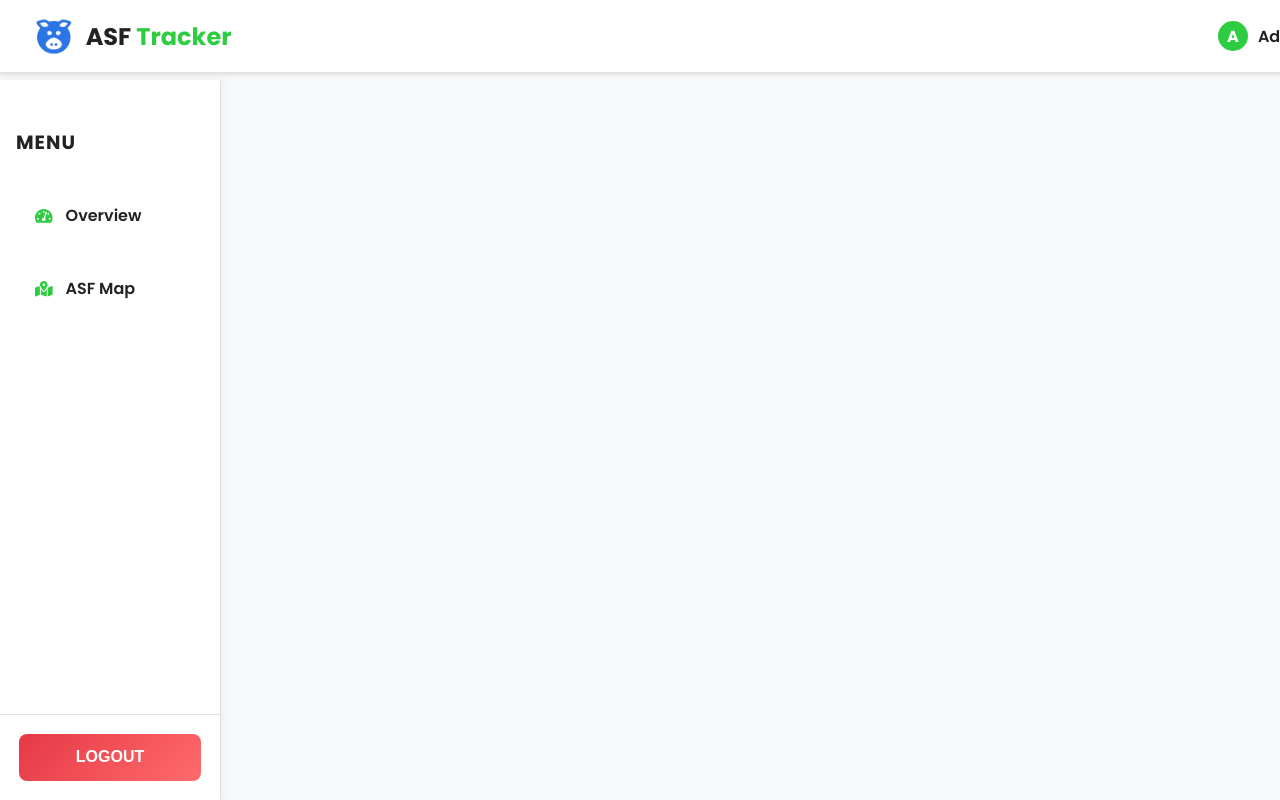
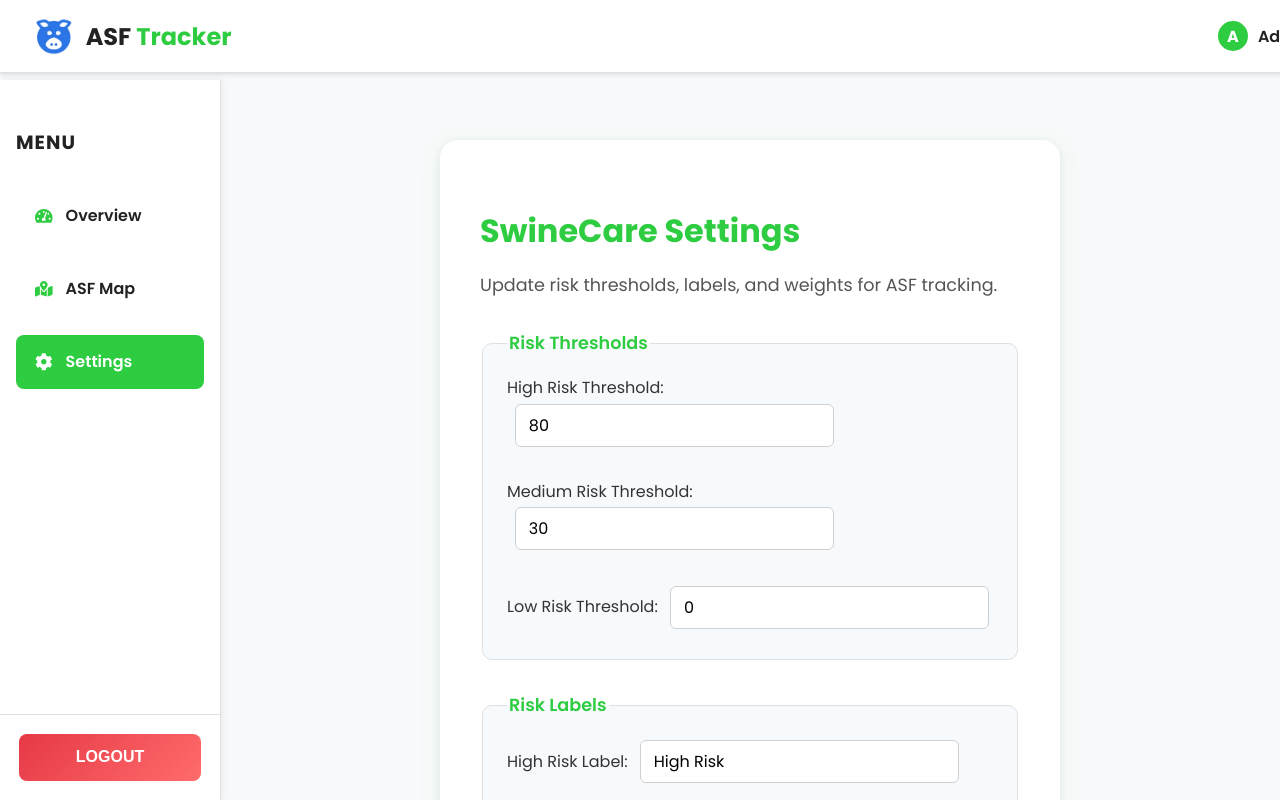
Before and after one commit to argieuwu/admin-swine-care, a React (Vite) app: page /settings in a window 1280 px wide. Built offline with nearby package versions, Linux system fonts and the light colour scheme; no server answers; the database is empty.

Commit message:
adding admin control panel for swinecare

```diff
--- a/src/App.jsx
+++ b/src/App.jsx
@@ -10,6 +10,7 @@ import Overview from './pages/Overview/Overview.jsx';
 import Map from './pages/Map/Map.jsx';
 import Login from './pages/Login/Login.jsx';
 import Register from './pages/Register/Register.jsx';
+import Settings from './pages/Setting/Settings.jsx';
 
 function App() {
   return (
@@ -32,6 +33,7 @@ function App() {
                       <Routes>
                         <Route path="/overview" element={<Overview />} />
                         <Route path="/map" element={<Map />} />
+                        <Route path="/settings" element={<Settings />} />
                       </Routes>
                     </div>
                   </div>
--- a/src/components/AuthHeader/AuthHeader.jsx
+++ b/src/components/AuthHeader/AuthHeader.jsx
@@ -5,7 +5,7 @@ const AuthHeader = () => (
   <header className={styles.authHeader}>
     <div className={styles.navContainer}>
       <div className={styles.logo}>
-        <img src="/public/SwineCareFinal.png" alt="ASF Tracker Logo" className={styles.logoIcon} />
+        <img src="/SwineCareFinal.png" alt="ASF Tracker Logo" className={styles.logoIcon} />
         <span className={styles.logoText}>
           ASF <span className={styles.highlight}>Tracker</span>
         </span>
--- a/src/components/Header/Header.jsx
+++ b/src/components/Header/Header.jsx
@@ -8,7 +8,7 @@ const Header = () => {
       <div className={styles.navContainer}>
         <div className={styles.logo}>
           <Link to="/overview">
-            <img src="/public/SwineCareFinal.png" alt="ASF Tracker Icon" className={styles.logoIcon} />
+            <img src="/SwineCareFinal.png" alt="ASF Tracker Icon" className={styles.logoIcon} />
             <span className={styles.logoText}>
               ASF <span className={styles.highlight}>Tracker</span>
             </span>
--- a/src/components/Sidebar/Sidebar.jsx
+++ b/src/components/Sidebar/Sidebar.jsx
@@ -1,7 +1,7 @@
 import React, { useState } from 'react';
 import { Link, useLocation, useNavigate } from 'react-router-dom';
 import styles from './Sidebar.module.css';
-import { FaTachometerAlt, FaMapMarkedAlt } from 'react-icons/fa';
+import { FaTachometerAlt, FaMapMarkedAlt, FaCog } from 'react-icons/fa';
 
 const Sidebar = () => {
   const location = useLocation();
@@ -42,6 +42,14 @@ const Sidebar = () => {
               <FaMapMarkedAlt className={styles.menuIcon} /> ASF Map
             </Link>
           </li>
+          <li className={styles.menuItem}>
+            <Link
+              to="/settings"
+              className={`${styles.sidebarLink} ${location.pathname === '/settings' ? styles.active : ''}`}
+            >
+              <FaCog className={styles.menuIcon} /> Settings
+            </Link>
+          </li>
         </ul>
       </div>
       <div className={styles.sidebarFooter}>
--- /dev/null
+++ b/src/pages/Setting/Setting.module.css
@@ -0,0 +1,126 @@
+.settingsWrapper {
+  margin-left: 220px; /* Sidebar width */
+  min-height: 100vh;
+  background: #f8f9fa;
+  display: flex;
+  justify-content: center;
+  align-items: flex-start;
+  padding: 2.5rem 1rem 1rem 1rem;
+}
+
+.settingsCard {
+  background: #fff;
+  border-radius: 18px;
+  box-shadow: 0 4px 24px rgba(44,204,64,0.08), 0 1.5px 8px rgba(0,0,0,0.06);
+  padding: 2.5rem 2.5rem 2rem 2.5rem;
+  max-width: 540px;
+  width: 100%;
+  margin-top: 1.5rem;
+}
+
+.settingsTitle {
+  font-family: 'Poppins', sans-serif;
+  font-size: 2rem;
+  font-weight: 700;
+  color: #2ecc40;
+  margin-bottom: 0.5rem;
+}
+
+.settingsDescription {
+  font-family: 'Poppins', sans-serif;
+  color: #555;
+  margin-bottom: 2rem;
+  font-size: 1.1rem;
+}
+
+.settingsForm {
+  display: flex;
+  flex-direction: column;
+  gap: 1.5rem;
+}
+
+.settingsFieldset {
+  border: 1px solid #e0e0e0;
+  border-radius: 10px;
+  padding: 1.2rem 1.5rem 1rem 1.5rem;
+  margin-bottom: 0.5rem;
+  background: #f7fafc;
+}
+
+.settingsFieldset legend {
+  font-weight: 600;
+  color: #2ecc40;
+  font-size: 1.1rem;
+  font-family: 'Poppins', sans-serif;
+}
+
+.settingsFieldset label {
+  display: block;
+  margin-bottom: 0.7rem;
+  font-family: 'Poppins', sans-serif;
+  color: #333;
+  font-size: 1rem;
+}
+
+.settingsFieldset input[type="number"],
+.settingsFieldset input[type="text"] {
+  padding: 0.5rem 0.8rem;
+  border: 1px solid #d0d0d0;
+  border-radius: 6px;
+  font-size: 1rem;
+  margin-left: 0.5rem;
+  margin-top: 0.2rem;
+  margin-bottom: 0.2rem;
+  width: 60%;
+  font-family: 'Poppins', sans-serif;
+  background: #fff;
+  transition: border 0.2s;
+}
+
+.settingsFieldset input:focus {
+  border: 1.5px solid #2ecc40;
+  outline: none;
+}
+
+.settingsActions {
+  display: flex;
+  gap: 1rem;
+  margin-top: 1.2rem;
+}
+
+.saveButton {
+  background: linear-gradient(90deg, #2ecc40, #27ae60);
+  color: #fff;
+  border: none;
+  border-radius: 8px;
+  padding: 0.8rem 2.2rem;
+  font-size: 1.1rem;
+  font-weight: 600;
+  cursor: pointer;
+  font-family: 'Poppins', sans-serif;
+  transition: background 0.18s, transform 0.18s;
+}
+
+.saveButton:hover {
+  background: linear-gradient(90deg, #27ae60, #2ecc40);
+  transform: scale(1.04);
+}
+
+.resetButton {
+  background: #f0f0f0;
+  color: #222;
+  border: none;
+  border-radius: 8px;
+  padding: 0.8rem 2.2rem;
+  font-size: 1.1rem;
+  font-weight: 600;
+  cursor: pointer;
+  font-family: 'Poppins', sans-serif;
+  transition: background 0.18s, color 0.18s, transform 0.18s;
+}
+
+.resetButton:hover {
+  background: #e0e0e0;
+  color: #2ecc40;
+  transform: scale(1.04);
+}
--- /dev/null
+++ b/src/pages/Setting/Settings.jsx
@@ -0,0 +1,128 @@
+import React, { useEffect, useState } from 'react';
+import styles from './Setting.module.css';
+import { db } from '../../config/firebase';
+import { doc, getDoc, setDoc } from 'firebase/firestore';
+
+const DEFAULTS = {
+  highRiskThreshold: 80.0,
+  mediumRiskThreshold: 30.0,
+  lowRiskThreshold: 0.0,
+  highRiskLabel: 'High Risk',
+  mediumRiskLabel: 'Medium Risk',
+  lowRiskLabel: 'Low Risk',
+  earsWeight: 30.0,
+  skinWeight: 30.0,
+  symptomsWeight: 40.0,
+};
+
+const Settings = () => {
+  const [form, setForm] = useState(DEFAULTS);
+  const [loading, setLoading] = useState(true);
+  const [saving, setSaving] = useState(false);
+  const [error, setError] = useState(null);
+  const [success, setSuccess] = useState(null);
+
+  useEffect(() => {
+    const fetchSettings = async () => {
+      setLoading(true);
+      setError(null);
+      try {
+        const ref = doc(db, 'admin_settings', 'current');
+        const snap = await getDoc(ref);
+        if (snap.exists()) {
+          setForm({ ...DEFAULTS, ...snap.data() });
+        } else {
+          setForm(DEFAULTS);
+        }
+      } catch (e) {
+        setError('Failed to load settings.');
+      } finally {
+        setLoading(false);
+      }
+    };
+    fetchSettings();
+  }, []);
+
+  const handleChange = (e) => {
+    const { name, value, type } = e.target;
+    setForm((prev) => ({
+      ...prev,
+      [name]: type === 'number' ? Number(value) : value,
+    }));
+  };
+
+  const handleSave = async (e) => {
+    e.preventDefault();
+    setSaving(true);
+    setError(null);
+    setSuccess(null);
+    try {
+      const ref = doc(db, 'admin_settings', 'current');
+      await setDoc(ref, form);
+      setSuccess('Settings saved!');
+    } catch (e) {
+      setError('Failed to save settings.');
+    } finally {
+      setSaving(false);
+    }
+  };
+
+  const handleReset = async () => {
+    setSaving(true);
+    setError(null);
+    setSuccess(null);
+    try {
+      const ref = doc(db, 'admin_settings', 'current');
+      await setDoc(ref, DEFAULTS);
+      setForm(DEFAULTS);
+      setSuccess('Reset to defaults!');
+    } catch (e) {
+      setError('Failed to reset settings.');
+    } finally {
+      setSaving(false);
+    }
+  };
+
+  if (loading) {
+    return <div className={styles.settingsWrapper}><div className={styles.settingsCard}><p>Loading...</p></div></div>;
+  }
+
+  return (
+    <div className={styles.settingsWrapper}>
+      <div className={styles.settingsCard}>
+        <h2 className={styles.settingsTitle}>SwineCare Settings</h2>
+        <p className={styles.settingsDescription}>
+          Update risk thresholds, labels, and weights for ASF tracking.
+        </p>
+        {error && <div style={{ color: 'red', marginBottom: '1rem' }}>{error}</div>}
+        {success && <div style={{ color: 'green', marginBottom: '1rem' }}>{success}</div>}
+        <form className={styles.settingsForm} onSubmit={handleSave}>
+          <fieldset className={styles.settingsFieldset}>
+            <legend>Risk Thresholds</legend>
+            <label>High Risk Threshold: <input type="number" step="0.1" name="highRiskThreshold" value={form.highRiskThreshold} onChange={handleChange} /></label><br/>
+            <label>Medium Risk Threshold: <input type="number" step="0.1" name="mediumRiskThreshold" value={form.mediumRiskThreshold} onChange={handleChange} /></label><br/>
+            <label>Low Risk Threshold: <input type="number" step="0.1" name="lowRiskThreshold" value={form.lowRiskThreshold} onChange={handleChange} /></label>
+          </fieldset>
+          <fieldset className={styles.settingsFieldset}>
+            <legend>Risk Labels</legend>
+            <label>High Risk Label: <input type="text" name="highRiskLabel" value={form.highRiskLabel} onChange={handleChange} /></label><br/>
+            <label>Medium Risk Label: <input type="text" name="mediumRiskLabel" value={form.mediumRiskLabel} onChange={handleChange} /></label><br/>
+            <label>Low Risk Label: <input type="text" name="lowRiskLabel" value={form.lowRiskLabel} onChange={handleChange} /></label>
+          </fieldset>
+          <fieldset className={styles.settingsFieldset}>
+            <legend>Weights (%)</legend>
+            <label>Ears Weight: <input type="number" step="0.1" name="earsWeight" value={form.earsWeight} onChange={handleChange} /></label><br/>
+            <label>Skin Weight: <input type="number" step="0.1" name="skinWeight" value={form.skinWeight} onChange={handleChange} /></label><br/>
+            <label>Symptoms Weight: <input type="number" step="0.1" name="symptomsWeight" value={form.symptomsWeight} onChange={handleChange} /></label>
+          </fieldset>
+          <div className={styles.settingsActions}>
+            <button type="submit" className={styles.saveButton} disabled={saving}>{saving ? 'Saving...' : 'Save'}</button>
+            <button type="button" className={styles.resetButton} onClick={handleReset} disabled={saving}>Reset to Defaults</button>
+          </div>
+        </form>
+      </div>
+    </div>
+  );
+};
+
+export default Settings;
```
